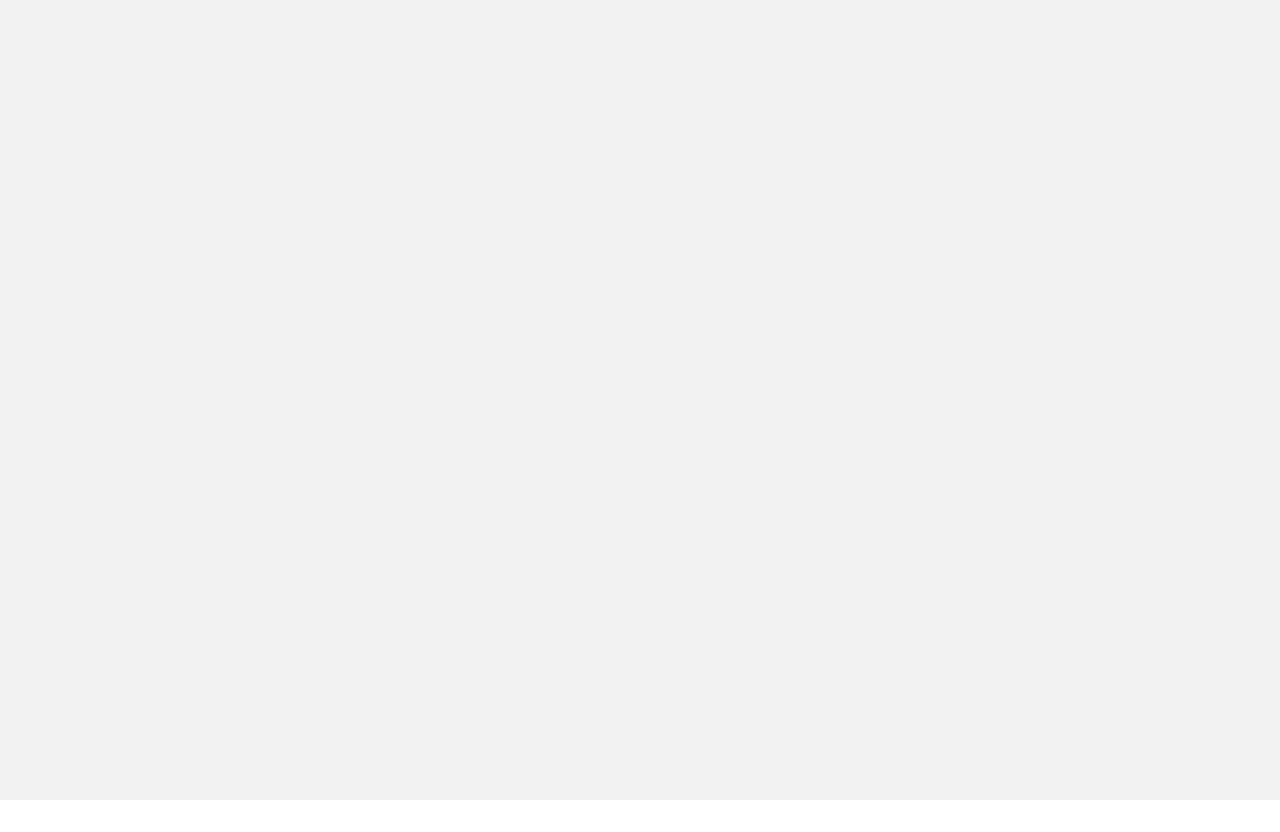
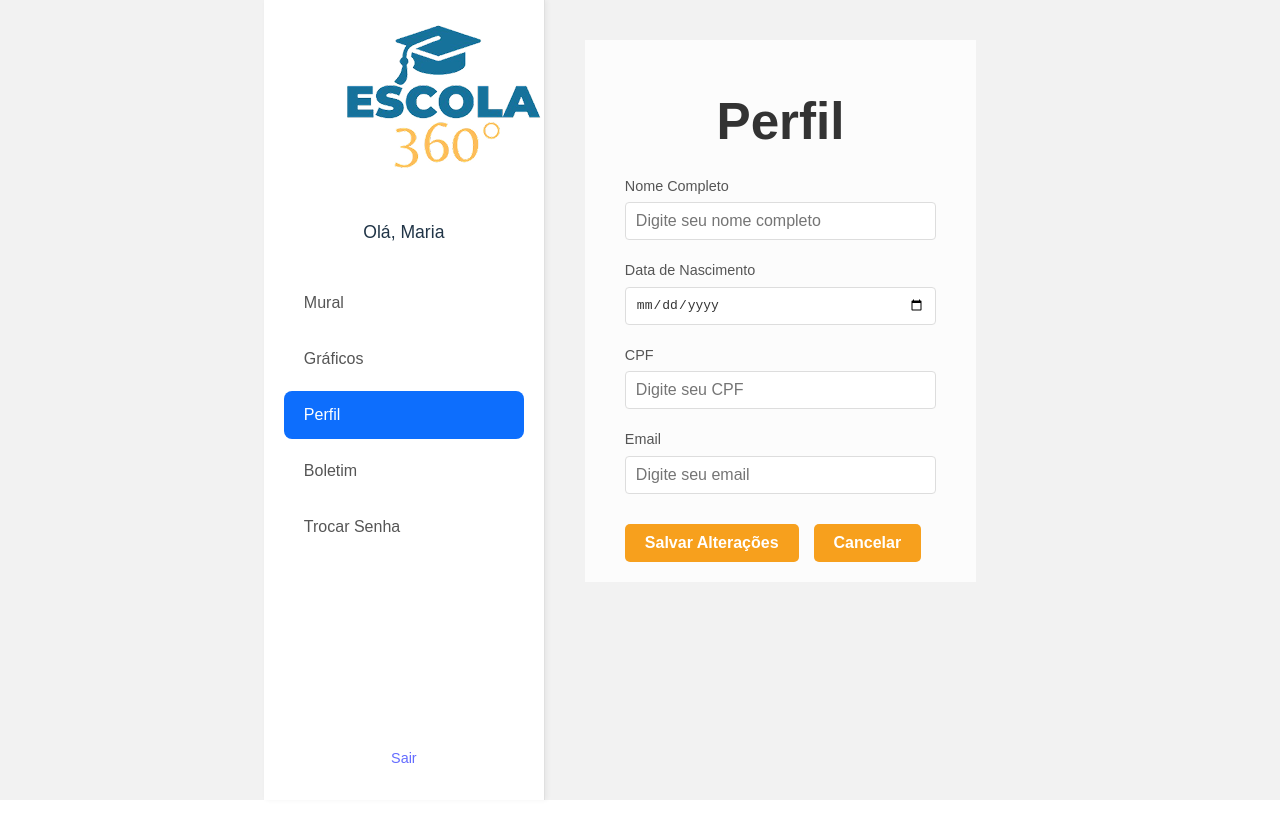
Before and after one commit to Dinos-s/escola360-softex, a React (Vite) app: page /dashboard/perfil in a window 1280 px wide. Before the commit this address had no page. Before the commit the page ends 800 px from the top, so only its background shows below. Built offline with nearby package versions, Linux system fonts and the light colour scheme.

Commit message:
perfil & trocaSenha OK

```diff
--- a/src/App.jsx
+++ b/src/App.jsx
@@ -2,10 +2,14 @@ import { Route, Routes } from 'react-router-dom'
 import FormCadastro from './components/FormCadastro'
 import FormLogin from './components/FormLogin'
 import './App.css'
+
+// Rotas envolvidas no projeto
 import FormRecSenha from './components/FormRecSenha'
 import Dashboard from './components/dashboard/Dashboard'
 import Mural from './components/dashboard/Mural'
 import Graficos from './components/dashboard/graficos/graficos'
+import Perfil from './components/dashboard/perfil/Perfil'
+import TrocaSenha from './components/dashboard/trocaSenha/trocaSenha'
 
 function App() {
   return (
@@ -18,6 +22,8 @@ function App() {
       <Route path='/dashboard' element={<Dashboard />}>
         <Route index element={<Mural />}/>
         <Route path='graficos' element={<Graficos />}/>
+        <Route path='perfil' element={<Perfil />}/>
+        <Route path='trocaSenha' element={<TrocaSenha />}/>
       </Route>
     </Routes>
   );
--- a/src/components/FormCadastro.jsx
+++ b/src/components/FormCadastro.jsx
@@ -11,13 +11,13 @@ function FormCadastro() {
         dataNascimento: '',
         cpf: '',
         password: '',
-        cep: '',
-        logradouro: '',
-        numero: '',
-        complemento: '',
-        bairro: '',
-        cidade: '',
-        estado: '',
+        // cep: '',
+        // logradouro: '',
+        // numero: '',
+        // complemento: '',
+        // bairro: '',
+        // cidade: '',
+        // estado: '',
     })
 
   // Função genérica para atualizar o estado quando qualquer campo do formulário mudar.
--- a/src/components/dashboard/Sidebar.css
+++ b/src/components/dashboard/Sidebar.css
@@ -24,6 +24,7 @@
   display: flex;
   flex-direction: column;
   flex-grow: 1; /* Empurra o "Sair" para baixo */
+  text-align: left;
 }
 
 .sidebar-nav a {
--- /dev/null
+++ b/src/components/dashboard/perfil/Perfil.css
@@ -0,0 +1,76 @@
+.main-container {
+    flex-grow: 1;
+    padding: 20px 40px;
+    background-color: #fcfcfc;
+}
+
+.profile-title {
+    font-size: 400;
+    margin-bottom: 25px;
+    color: #333;
+}
+
+.profile-fields {
+    display: flex;
+    gap: 40px;
+}
+
+.profile-fields .column{
+    flex: 1;
+    max-width: 400px;
+}
+
+.form-group {
+    margin-bottom: 20px;
+    position: relative;
+}
+
+.form-group label {
+    display: block;
+    font-size: 0.9em;
+    color: #555;
+    margin-bottom: 5px;
+    text-align: left;
+}
+
+.form-group input {
+    width: 100%;
+    padding: 8px 10px;
+    border: 1px solid #ccc;
+    border-radius: 4px;
+    background-color: #fff;
+    box-sizing: border-box;
+    font-size: 1em;
+    color: #333;
+
+    border-color: #ddd;
+    height: 38px;
+}
+
+.action-buttons {
+    margin-top: 30px;
+}
+
+.action-buttons button {
+    padding: 10px 20px;
+    border: none;
+    border-radius: 5px;
+    font-weight: bold;
+    cursor: pointer;
+    margin-right: 15px;
+    transition: opacity 0.2s;
+}
+
+.action-buttons button:hover {
+    opacity: 0.8;
+}
+
+.save-btn {
+    background-color: #f7a01d;
+    color: white;
+}
+
+.cancel-btn {
+    background-color: #f7a01d;
+    color: white;
+}
--- /dev/null
+++ b/src/components/dashboard/perfil/Perfil.jsx
@@ -0,0 +1,40 @@
+import './Perfil.css';
+
+function Perfil() {
+    return (
+        <div className="main-container">
+            <h1 className="profile-title">Perfil</h1>
+
+            <div className="profile-fields">
+                <div className="column">
+                    <div className="form-group">
+                        <label htmlFor="name">Nome Completo</label>
+                        <input type="text" placeholder='Digite seu nome completo' id="name" name="name" />
+                    </div>
+
+                    <div className="form-group">
+                        <label htmlFor="nascimento">Data de Nascimento</label>
+                        <input type="date" id="nascimento" name="nascimento"/>
+                    </div>
+
+                    <div className="form-group">
+                        <label htmlFor="cpf">CPF</label>
+                        <input type="text" placeholder='Digite seu CPF' id="cpf" name="cpf" readOnly/>
+                    </div>
+
+                    <div className="form-group">
+                        <label htmlFor="email">Email</label>
+                        <input type="email" placeholder='Digite seu email' id="email" name="email" />
+                    </div>
+
+                    <div className="action-buttons">
+                        <button className="save-btn">Salvar Alterações</button>
+                        <button className="cancel-btn">Cancelar</button>
+                    </div>
+                </div>
+            </div>
+        </div>
+    );
+}
+
+export default Perfil;
--- /dev/null
+++ b/src/components/dashboard/trocaSenha/TrocaSenha.jsx
@@ -0,0 +1,31 @@
+function TrocaSenha() {
+    return (
+        <div className="main-container">
+            <h1 className="change-password-title">Trocar Senha</h1>
+
+            <div className="change-password-form">
+                <div className="form-group">
+                    <label htmlFor="senhaAtual">Senha Atual</label>
+                    <input type="password" placeholder="********" id="senhaAtual" name="senhaAtual" />
+                </div>
+
+                <div className="form-group">
+                    <label htmlFor="novaSenha">Nova Senha</label>
+                    <input type="password" placeholder="********" id="novaSenha" name="novaSenha" />
+                </div>
+
+                <div className="form-group">
+                    <label htmlFor="confirmarSenha">Confirmar Senha</label>
+                    <input type="password" placeholder="********" id="confirmarSenha" name="confirmarSenha" />
+                </div>
+
+                <div className="action-buttons">
+                    <button className="save-btn">Trocar Senha</button>
+                    <button className="cancel-btn">Cancelar</button>
+                </div>
+            </div>
+        </div>
+    )
+}
+
+export default TrocaSenha
```
Also changed, not shown: src/components/dashboard/trocaSenha/TrocaSenha.css (added).
